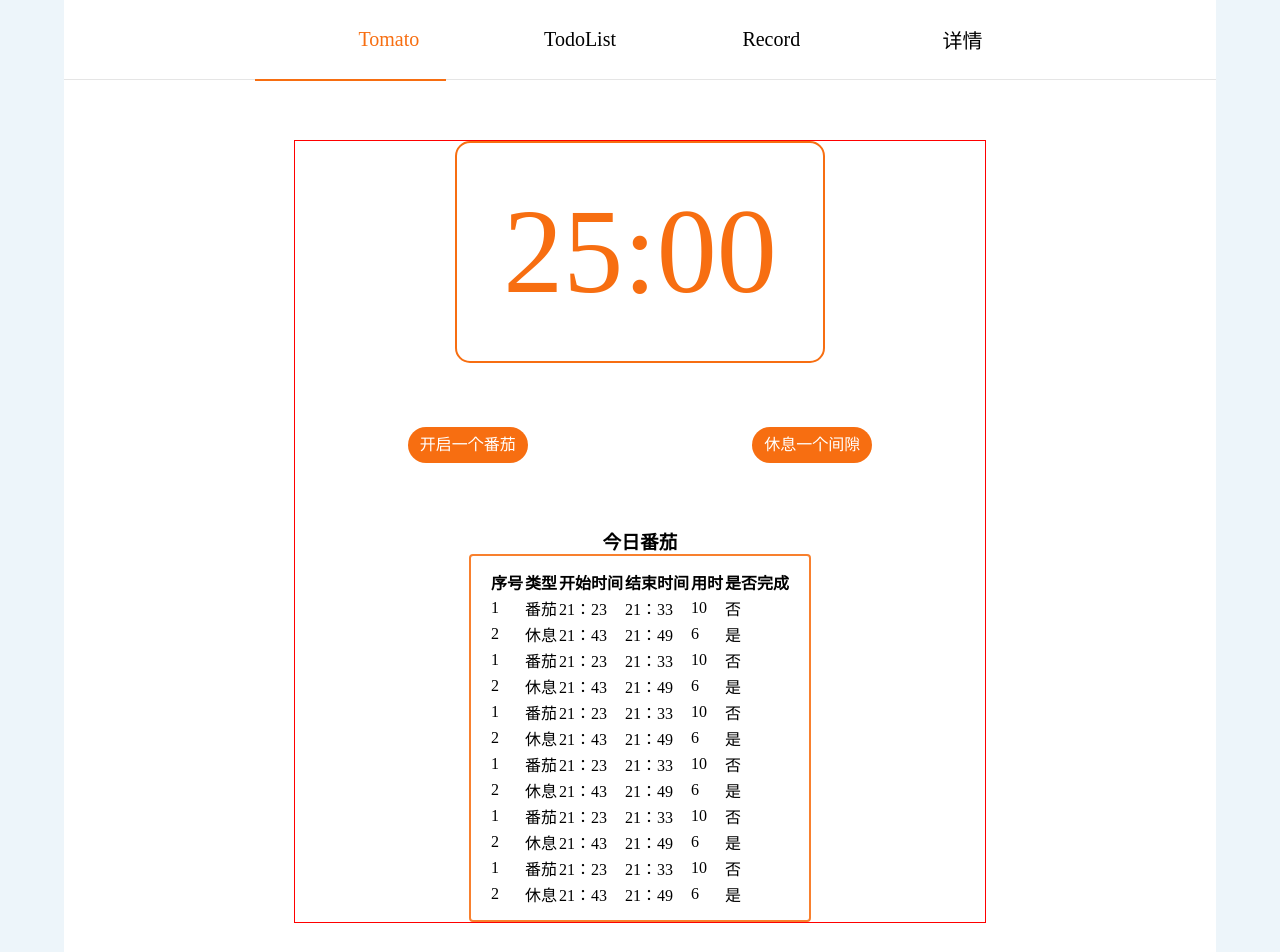
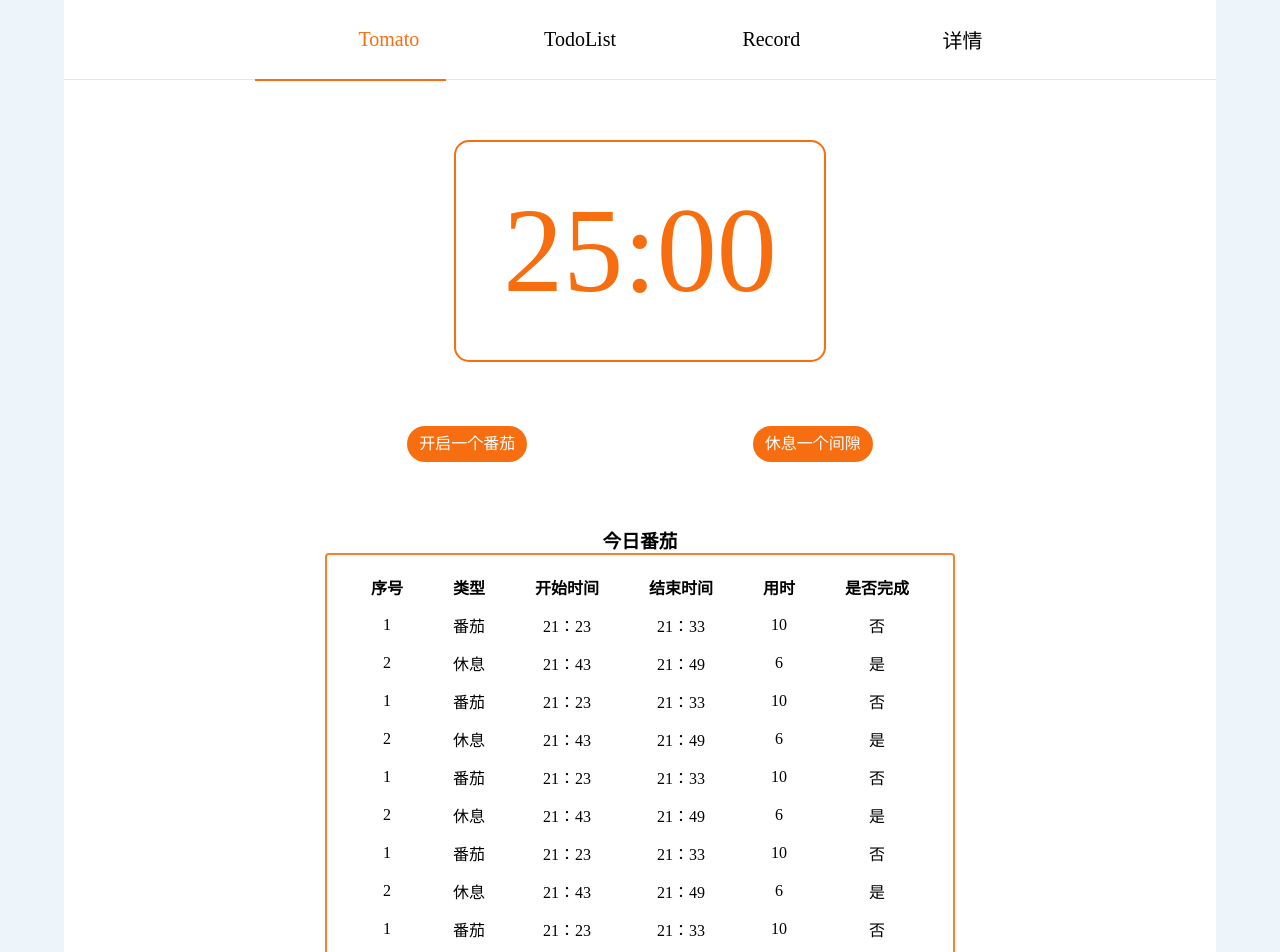
Before and after one commit to 1446450047/Tomato-ToDo, a React (Create React App) app: page /tomato in a window 1280 px wide. Shown: the top 952 px of the page. Built offline with nearby package versions, Linux system fonts and the light colour scheme.

Commit message:
改变表格布局

```diff
--- a/src/components/main/Tomato.jsx
+++ b/src/components/main/Tomato.jsx
@@ -150,7 +150,6 @@ const ButtonGroup = styled.div`
     }
 `;
 const TomatoWrapper = styled.div`
-  border: 1px solid red;
   width: 60%;
   margin: 60px auto;
   h3{
@@ -163,7 +162,10 @@ const TomatoLists = styled.table`
   margin: 0 auto;
   padding: 12px 18px;
   tr{
-    padding: 5px;
+    th,td{
+       padding: 6px 24px;
+       text-align: center;
+    }
   }
 `;
 export default Tomato;
```
